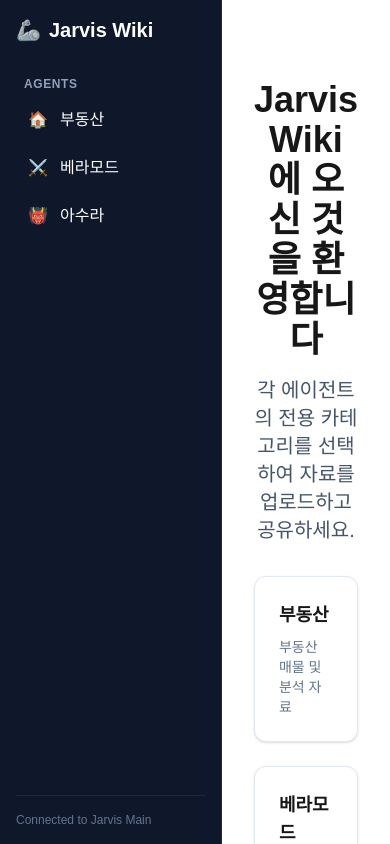
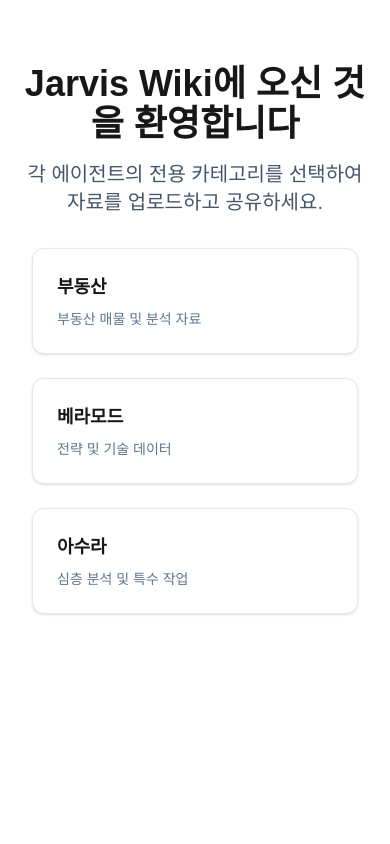
Before and after one commit to jakenethome-lab/jarvis-wiki, a Next.js app: page / in a window 390 px wide. Shown: the top 844 px of the page. Built offline with nearby package versions, Linux system fonts and the light colour scheme.

Commit message:
style: mobile friendly grid layout and initial sidebar hiding

```diff
--- a/src/app/layout.tsx
+++ b/src/app/layout.tsx
@@ -9,9 +9,9 @@ export default function RootLayout({
   return (
     <html lang="ko">
       <body className="antialiased bg-slate-50 text-slate-900">
-        <div className="flex min-h-screen">
+        <div className="flex flex-col md:flex-row min-h-screen">
           <Sidebar />
-          <main className="flex-1 p-8">
+          <main className="flex-1 p-4 md:p-8">
             {children}
           </main>
         </div>
--- a/src/app/page.tsx
+++ b/src/app/page.tsx
@@ -5,7 +5,7 @@ export default function Home() {
       <p className="text-xl text-slate-600 mb-8">
         각 에이전트의 전용 카테고리를 선택하여 자료를 업로드하고 공유하세요.
       </p>
-      <div className="grid grid-cols-1 md:grid-cols-3 gap-6">
+      <div className="grid grid-cols-1 md:grid-cols-3 gap-6 px-4 md:px-0">
         {[
           { name: '부동산', id: 'real-estate', desc: '부동산 매물 및 분석 자료' },
           { name: '베라모드', id: 'beramode', desc: '전략 및 기술 데이터' },
--- a/src/components/Sidebar.tsx
+++ b/src/components/Sidebar.tsx
@@ -8,7 +8,7 @@ const Sidebar = () => {
   ];
 
   return (
-    <div className="w-64 bg-slate-900 text-white h-screen p-4 flex flex-col border-r border-slate-800">
+    <div className="hidden md:flex w-64 bg-slate-900 text-white h-screen p-4 flex-col border-r border-slate-800">
       <div className="text-xl font-bold mb-8 flex items-center gap-2">
         <span>🦾</span> Jarvis Wiki
       </div>
```
